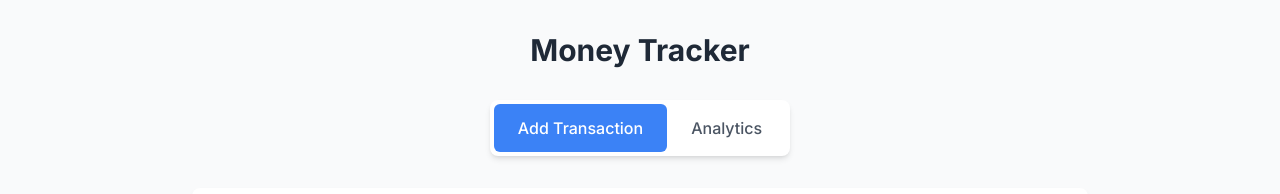
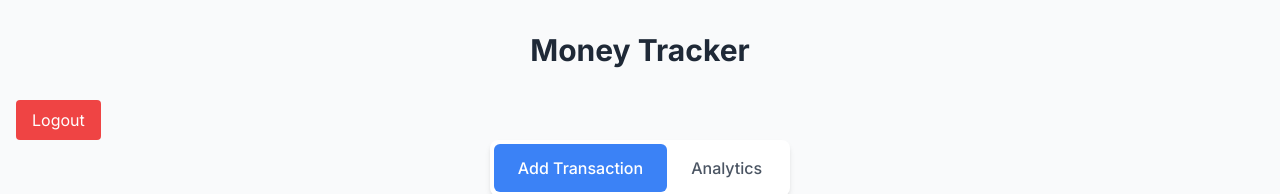
Before and after one commit to yomaurice/MoneyTracker_frontend, a Next.js app: page / in a window 1280 px wide. Shown: the top 194 px of the page. Built offline with nearby package versions, Linux system fonts and the light colour scheme; no server answers; sample sign-in values are in the browser's storage.

Commit message:
logout added

```diff
--- a/src/app/page.tsx
+++ b/src/app/page.tsx
@@ -4,6 +4,7 @@ import { useState, useEffect } from 'react'
 import { useRouter } from 'next/navigation'
 import AddTransaction from '../components/AddTransaction'
 import Analytics from '../components/Analytics'
+import { logout } from '../utils/auth_fetch';
 
 export default function Home() {
   const router = useRouter()
@@ -18,6 +19,7 @@ export default function Home() {
     }
   }, [])
 
+
   const handleTransactionAdded = () => {
     setRefreshAnalytics((prev) => prev + 1)
     setSelectedTransaction(null)
@@ -28,13 +30,24 @@ export default function Home() {
     setActiveTab('add')
   }
 
+
+  const logout = () => {
+    localStorage.removeItem('token');
+    router.push('/login');
+  };
+
   return (
     <div className="min-h-screen bg-gray-50">
       <div className="container mx-auto px-4 py-8">
         <h1 className="text-3xl font-bold text-center mb-8 text-gray-800">
           Money Tracker
         </h1>
-
+        <button
+        onClick={logout}
+        className="flex right bg-red-500 hover:bg-red-600 text-white px-4 py-2 rounded"
+      >
+        Logout
+      </button>
         <div className="flex justify-center mb-8">
           <div className="bg-white rounded-lg shadow-md p-1">
             <button
--- a/src/utils/auth_fetch.ts
+++ b/src/utils/auth_fetch.ts
@@ -15,3 +15,8 @@ export const authFetch = (url: string, options: RequestInit = {}) => {
     credentials: 'include', // Important if backend uses cookies/sessions
   });
 };
+
+export const logout = () => {
+  localStorage.removeItem('token');
+  window.location.href = '/'; // or wherever your login/home page is
+};
```
